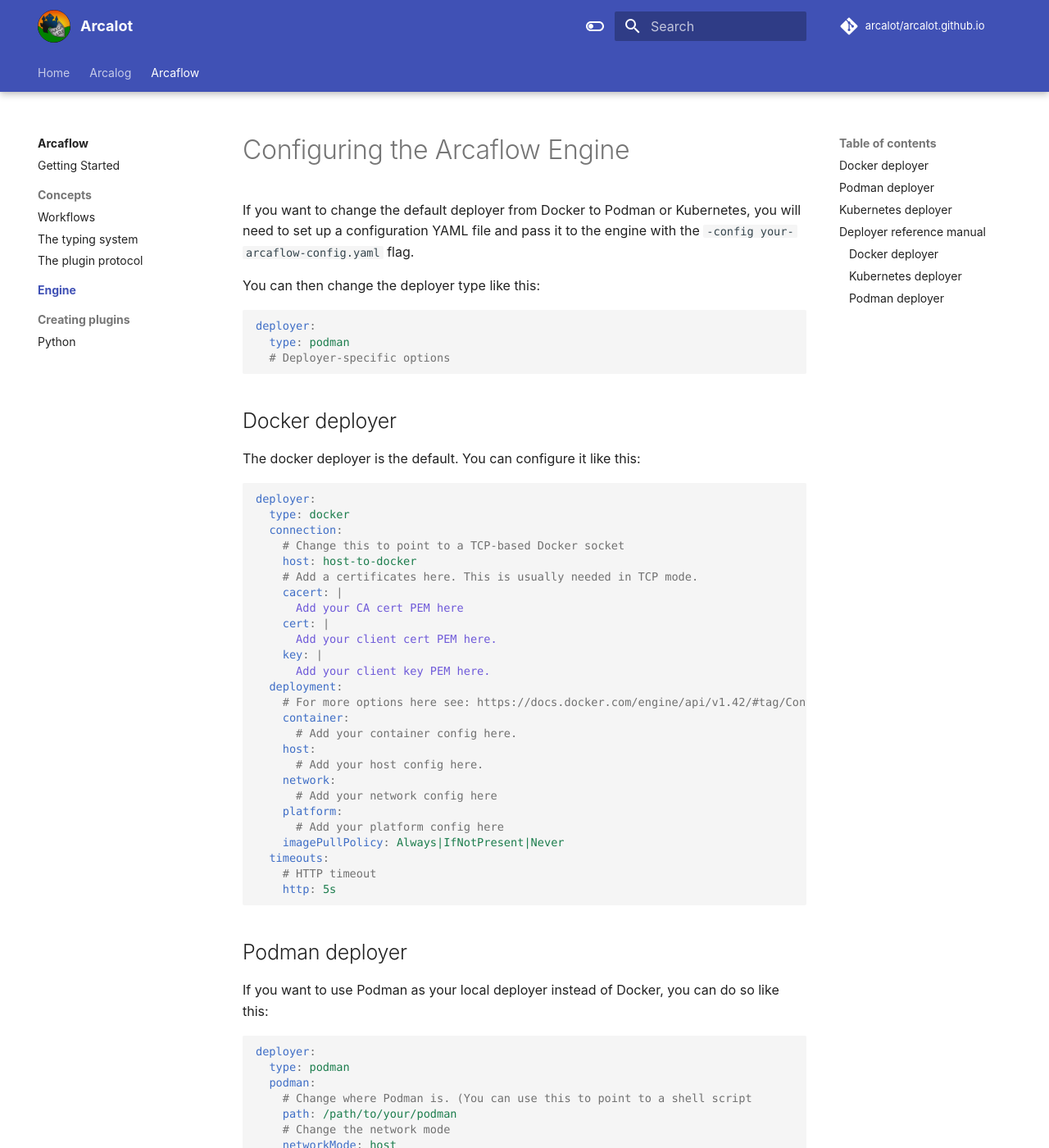
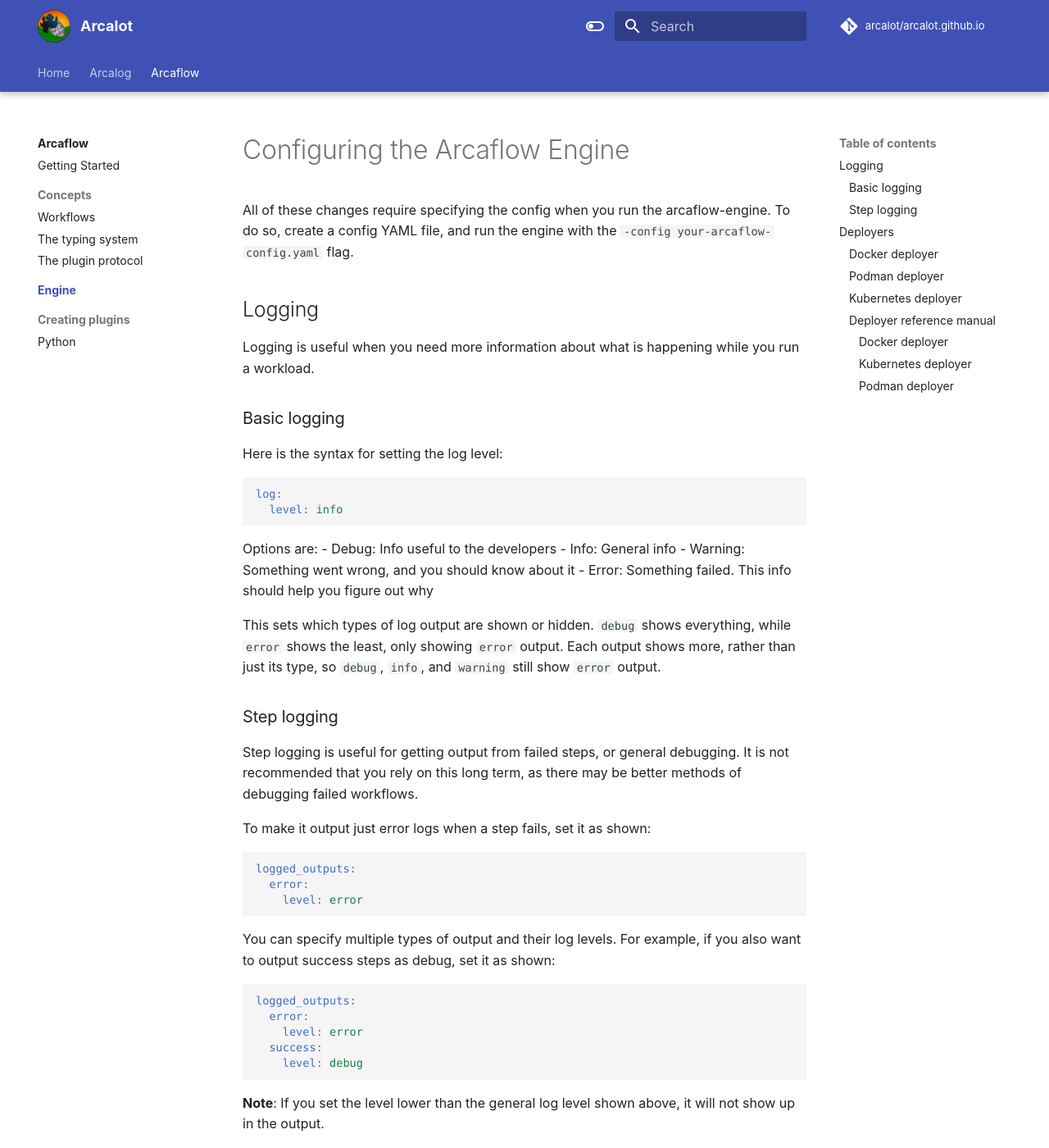
Before and after one commit to arcalot/arcalot.github.io, an MkDocs documentation site: the page built from docs/arcaflow/engine/index.md, in a window 1280 px wide and 1400 px high. Shown: the whole window at 82% size. Built offline with MkDocs 1.6.1 and Material for MkDocs 9.7.7, drawn with Linux system fonts in a browser that asks for light colours; comment, search, counter and statistics services are not loaded.

Commit message:
Document logging configuration

````diff
--- a/docs/arcaflow/engine/index.md
+++ b/docs/arcaflow/engine/index.md
@@ -1,4 +1,51 @@
 # Configuring the Arcaflow Engine
+
+All of these changes require specifying the config when you run the arcaflow-engine. To do so, create a config YAML file, and run the engine with the `-config your-arcaflow-config.yaml` flag.
+
+## Logging
+
+Logging is useful when you need more information about what is happening while you run a workload.
+
+### Basic logging
+
+Here is the syntax for setting the log level:
+```yaml
+log:
+  level: info
+```
+
+Options are:
+- Debug: Info useful to the developers
+- Info: General info
+- Warning: Something went wrong, and you should know about it
+- Error: Something failed. This info should help you figure out why
+
+This sets which types of log output are shown or hidden. `debug` shows everything, while `error` shows the least, only showing `error` output. Each output shows more, rather than just its type, so `debug`, `info`, and `warning` still show `error` output.
+
+### Step logging
+
+Step logging is useful for getting output from failed steps, or general debugging.
+It is not recommended that you rely on this long term, as there may be better methods of debugging failed workflows.
+
+To make it output just error logs when a step fails, set it as shown:
+```yaml
+logged_outputs:
+  error:
+    level: error
+```
+
+You can specify multiple types of output and their log levels. For example, if you also want to output success steps as debug, set it as shown:
+```yaml
+logged_outputs:
+  error:
+    level: error
+  success:
+    level: debug
+```
+
+**Note**: If you set the level lower than the general log level shown above, it will not show up in the output.
+
+## Deployers
 
 If you want to change the default deployer from Docker to Podman or Kubernetes, you will need to set up a configuration YAML file and pass it to the engine with the `-config your-arcaflow-config.yaml` flag.
 
@@ -10,7 +57,7 @@
   # Deployer-specific options
 ```
 
-## Docker deployer
+### Docker deployer
 
 The docker deployer is the default. You can configure it like this:
 
@@ -43,7 +90,7 @@
     http: 5s
 ```
 
-## Podman deployer
+### Podman deployer
 
 If you want to use Podman as your local deployer instead of Docker, you can do so like this:
 
@@ -67,7 +114,7 @@
     http: 5s
 ```
 
-## Kubernetes deployer
+### Kubernetes deployer
 
 The Kubernetes deployer deploys on top of Kubernetes. You can set up the deployer like this:
 
@@ -86,11 +133,11 @@
 
 For the full list of options please check the reference manual below. If you need to use a kubeconfig, please use the [kubeconfig plugin](https://github.com/arcalot/arcaflow-plugin-kubeconfig) in your workflow to convert it to this data structure.
 
-## Deployer reference manual
+### Deployer reference manual
 
 This section holds all supported properties of each deployer.
 
-### Docker deployer
+#### Docker deployer
 
 <ul><li><strong>Type:</strong> Scope <span title="Scopes hold one or more objects that can be referenced inside the properties of those objects by ref types. Ref types always reference the closest scope.">💡</span></li><li><strong>Root object:</strong> Config</li>
 <li><strong>Properties</strong><ul><li><details><summary>connection (Object reference to &ldquo;Connection&rdquo; <span title="Object references (refs) reference an object in their closest scope up the typing tree.">💡</span>)</summary>
@@ -314,7 +361,7 @@
         </details></details></li>
 </ul>
 
-### Kubernetes deployer
+#### Kubernetes deployer
 
 <ul><li><strong>Type:</strong> Scope <span title="Scopes hold one or more objects that can be referenced inside the properties of those objects by ref types. Ref types always reference the closest scope.">💡</span></li><li><strong>Root object:</strong> Config</li>
 <li><strong>Properties</strong><ul><li><details><summary>connection (Object reference to &ldquo;Connection&rdquo; <span title="Object references (refs) reference an object in their closest scope up the typing tree.">💡</span>)</summary>
@@ -979,7 +1026,7 @@
         </details></details></li>
 </ul>
 
-### Podman deployer
+#### Podman deployer
 
 <ul><li><strong>Type:</strong> Scope <span title="Scopes hold one or more objects that can be referenced inside the properties of those objects by ref types. Ref types always reference the closest scope.">💡</span></li><li><strong>Root object:</strong> Config</li>
 <li><strong>Properties</strong><ul><li><details><summary>deployment (Object reference to &ldquo;Deployment&rdquo; <span title="Object references (refs) reference an object in their closest scope up the typing tree.">💡</span>)</summary>
````
